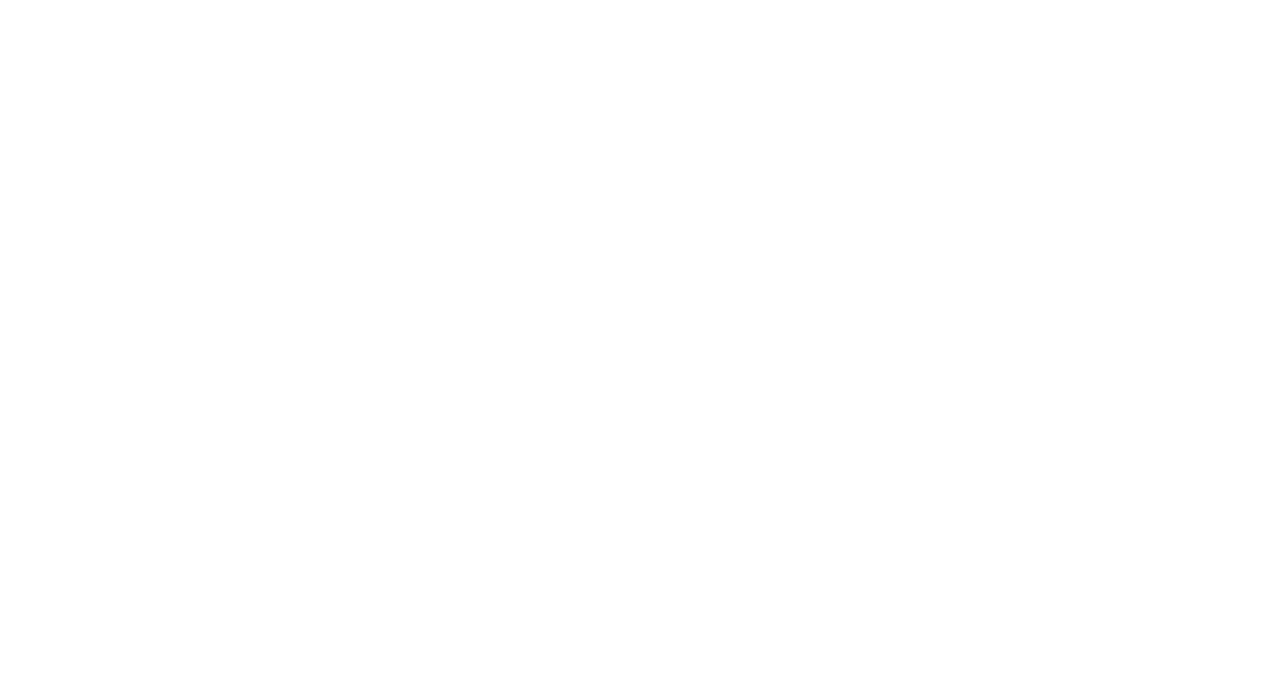
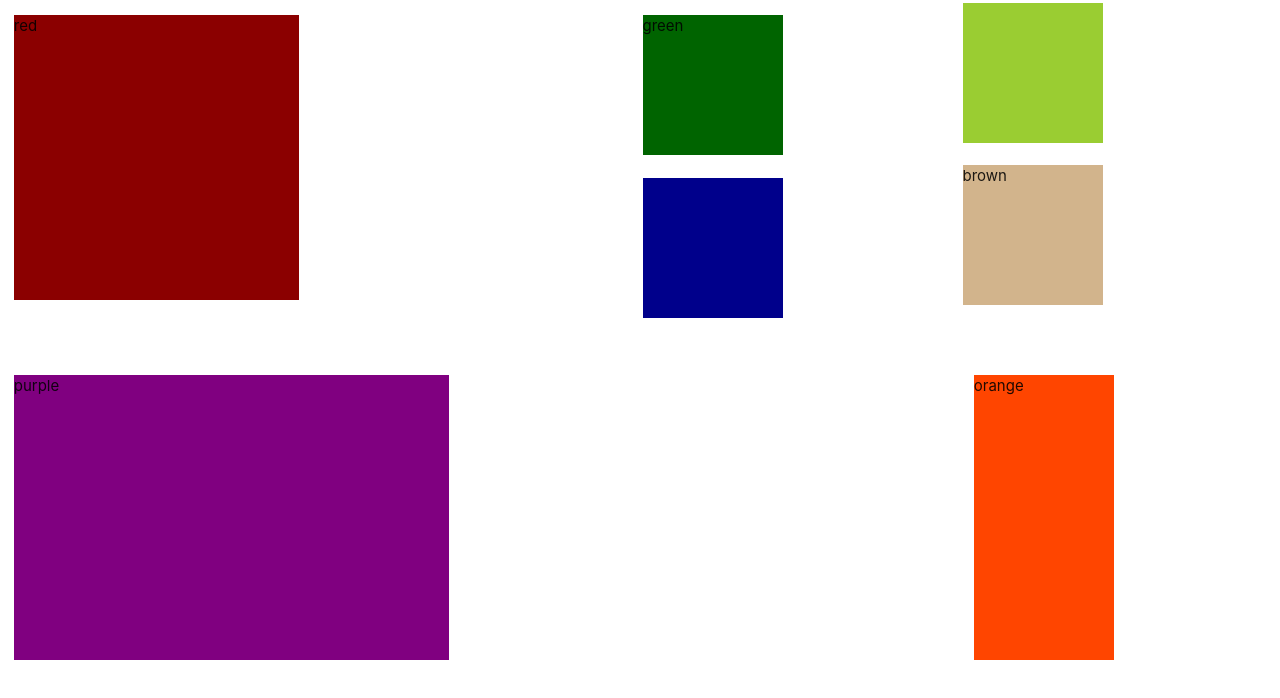
Before and after one commit to cngondo/metro-materialize, a plain HTML site: page index.html in a window 1280 px wide. Drawn offline with nearby package versions, Linux system fonts and the light colour scheme.

Commit message:
added html and css files

```diff
--- a/index.html
+++ b/index.html
@@ -5,6 +5,49 @@
        <link rel="stylesheet" href="mystyle.css">
     </head>
     <body>
+    <!-- top section -->
+    <div class="row">
+    <div class="row">
+      <div class="col s6">
+        <div id="red" class="medium-tile">
+          <p>red</p>
+        </div>
+      </div>
+      <div class="col s3">
+        <div class="row">
+          <div id="green" class="small-tile">
+            <p>green</p>
+          </div>
+        </div>
+        <div class="row">
+          <div id="blue" class="small-tile"></div>
+        </div>
+      </div>
+      <div class="col s3">
+      <div class="row">
+          <div id="yellow" class="small-tile"></div>
+        </div>
+        <div class="row">
+          <div id="brown" class="small-tile">
+            <p>brown</p>
+          </div>
+        </div>
+      </div>
+    </div>
+    <!-- bottom section -->
+    <div class="row">
+      <div class="col s9">
+        <div id="purple" class="large-tile">
+          <p>purple</p>
+        </div>
+      </div>
+      <div class="col s3">
+        <div id="orange" class="info-tile">
+          <p>orange</p>
+        </div>
+      </div>
+    </div>
+    </div>
 
     </body>
 </html>
--- a/mystyle.css
+++ b/mystyle.css
@@ -0,0 +1,42 @@
+.small-tile{
+  width: 140px;
+  height: 140px;
+  margin: 2.5px;
+}
+.medium-tile{
+  width: 285px;
+  height: 285px;
+  margin: 2.5px;
+  }
+.large-tile{
+  width: 435px;
+  height: 285px;
+  margin:2.5px;
+}
+.info-tile{
+  width: 140px;
+  height: 285px;
+  margin: 2.5px;
+}
+
+#red{
+   background: #8b0000;
+}
+#green{
+  background: #006400;
+}
+#blue{
+  background:#00008b ;
+}
+#yellow{
+  background:#9acd32 ;
+}
+#brown{
+  background:#d2b48c ;
+}
+#purple{
+  background:#800080 ;
+}
+#orange{
+  background: #ff4500 ;
+}
```
